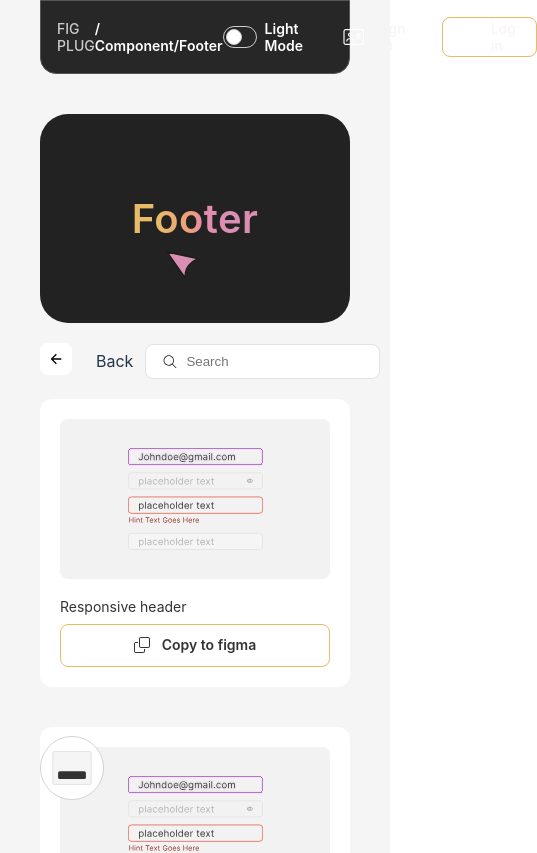
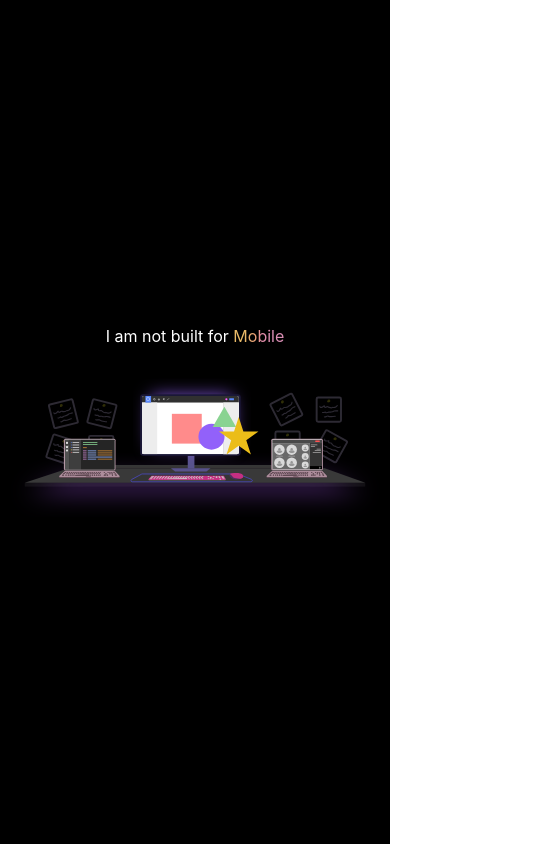
Before and after one commit to victorgbaye/Fig-jam, a React (Vite) app: page /component/Footer in a window 390 px wide. Shown: the top 853 px of the page, 537 px wide, since content can reach past the window. Built offline with nearby package versions, Linux system fonts and the light colour scheme.

Commit message:
mobile restriction

```diff
--- a/src/App.css
+++ b/src/App.css
@@ -58,3 +58,16 @@
 .read-the-docs {
   color: #888;
 }
+
+@media only screen and (max-width: 768px) {
+  /* CSS styles for mobile devices */
+  .App {
+    /* Add styles to adjust layout for mobile devices if needed */
+
+  }
+
+  /* Show or hide the MobileComponent based on the media query */
+  .MobileComponent {
+    display: block; /* Show the component */
+  }
+}
--- a/src/App.jsx
+++ b/src/App.jsx
@@ -1,7 +1,7 @@
 
 import './App.css'
 import { BrowserRouter as Router, Route, Routes } from 'react-router-dom';
-import { createContext } from "react";
+import { createContext, useEffect, useState } from "react";
 import {useGlobalContext} from './context'
 
 export const ThemeContext = createContext(null);
@@ -11,11 +11,30 @@ import Login from './pages/Auth/Login/Login'
 import Signup from './pages/Auth/Signup/Signup'
 import Account from './pages/account/Account'
 import Home from './pages/Home/Home'
+import MobileComponent from './pages/MobileComponent/MobileComponent';
 
 function App() {
   const {theme, toggleTheme} = useGlobalContext()
+  const [isMobile, setIsMobile] = useState(window.innerWidth <= 768);
 
+  useEffect(() => {
+    const handleResize = () => {
+      setIsMobile(window.innerWidth <= 768);
+    };
 
+    window.addEventListener('resize', handleResize);
+
+    return () => {
+      window.removeEventListener('resize', handleResize);
+    };
+  }, []);
+  if (isMobile) {
+    return (
+      <div>
+        <MobileComponent/>
+      </div>
+    );
+  }
   return (
     <ThemeContext.Provider value={{ theme, toggleTheme }}>
       <div  className={`App ${theme}`}>
--- /dev/null
+++ b/src/pages/MobileComponent/MobileComponent.jsx
@@ -0,0 +1,15 @@
+import HeroIcon from '../../assets/HeroIcon.svg'
+import styles from './MobileComponent.module.scss'
+
+const MobileComponent = () => {
+  return (
+    <header className={`${styles.header}`}  >
+        <section className={styles.HeroContainer}>
+            <p>I am not built for <span>Mobile</span></p>
+            <img src={HeroIcon}/>
+        </section>
+    </header>
+  )
+}
+
+export default MobileComponent
--- /dev/null
+++ b/src/pages/MobileComponent/MobileComponent.module.scss
@@ -0,0 +1,26 @@
+.header{
+    background: black;
+    height: 100vh;
+    .HeroContainer{
+        padding: 32px;
+        display: flex;
+        gap: 32px;
+        align-items: center;
+        flex-direction: column;
+        place-content: center;
+        place-items: center;
+        position: fixed;
+        top: 50%;
+        left: 50%;
+        transform: translate(-50%, -50%);
+        p{
+            color: #FFF;
+            span{
+                background: linear-gradient(91deg, #E9BA67 22.54%, #ED9C7D 47.83%, #E68DA9 55.52%, #DA8EB4 74.48%);
+                background-clip: text; /* Apply the background color to the text itself */
+                -webkit-background-clip: text; /* For some older browsers */
+                color: transparent;
+            }
+        }
+    }
+}
```
